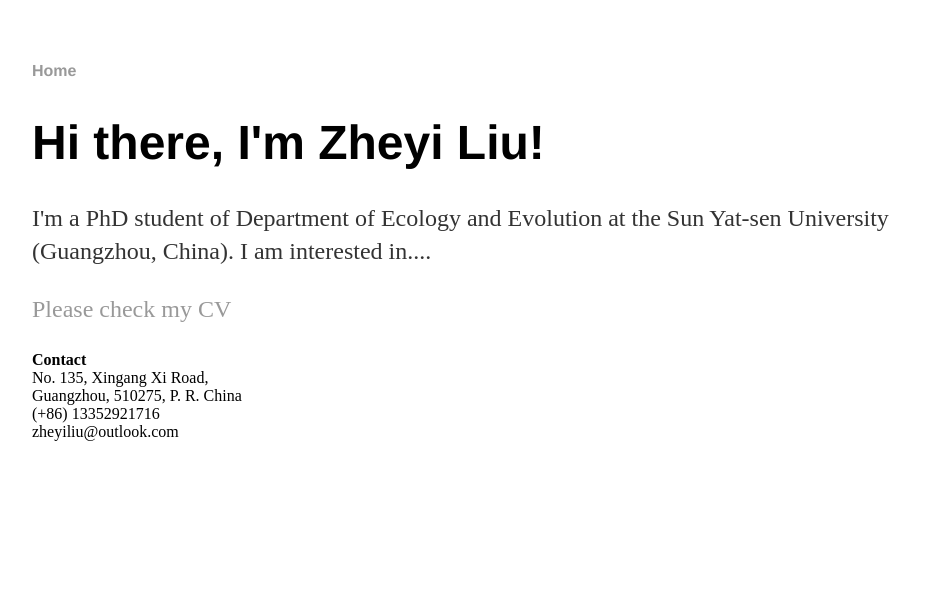
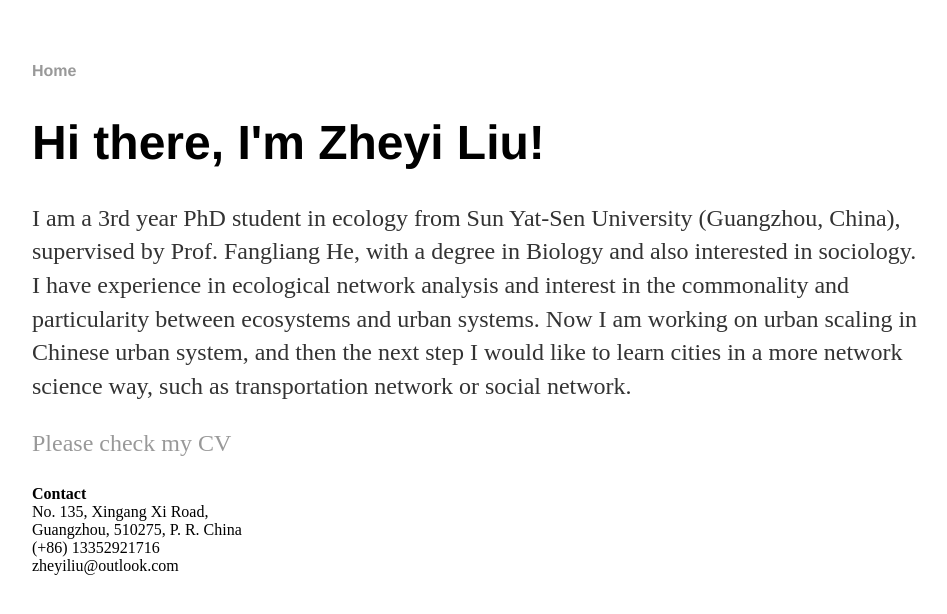
Before and after one commit to zheyiliu/zheyiliu.github.io, a Jekyll site: the page built from index.html, in a window 1280 px wide. Shown: the top 614 px of the page, without its empty margins (160-1107 px from the left). Built offline with Jekyll 4.4.1, drawn with Linux system fonts in a browser that asks for light colours.

Commit message:
Update index.html

```diff
--- a/index.html
+++ b/index.html
@@ -5,7 +5,7 @@ title: Zheyi Liu
 
 		<div class="blurb">
 			<h1>Hi there, I'm Zheyi Liu!</h1>
-			<p>I'm a PhD student of Department of Ecology and Evolution at the Sun Yat-sen University (Guangzhou, China). I am interested in....</p>
+			<p>I am a 3rd year PhD student in ecology from Sun Yat-Sen University (Guangzhou, China), supervised by Prof. Fangliang He, with a degree in Biology and also interested in sociology. I have experience in ecological network analysis and interest in the commonality and particularity between ecosystems and urban systems. Now I am working on urban scaling in Chinese urban system, and then the next step I would like to learn cities in a more network science way, such as transportation network or social network. </p>
 			<p><a href="./ZHEYI LIU-CV-20190226.pdf">Please check my CV</a></p>
 		</div>
 		<div>
```
